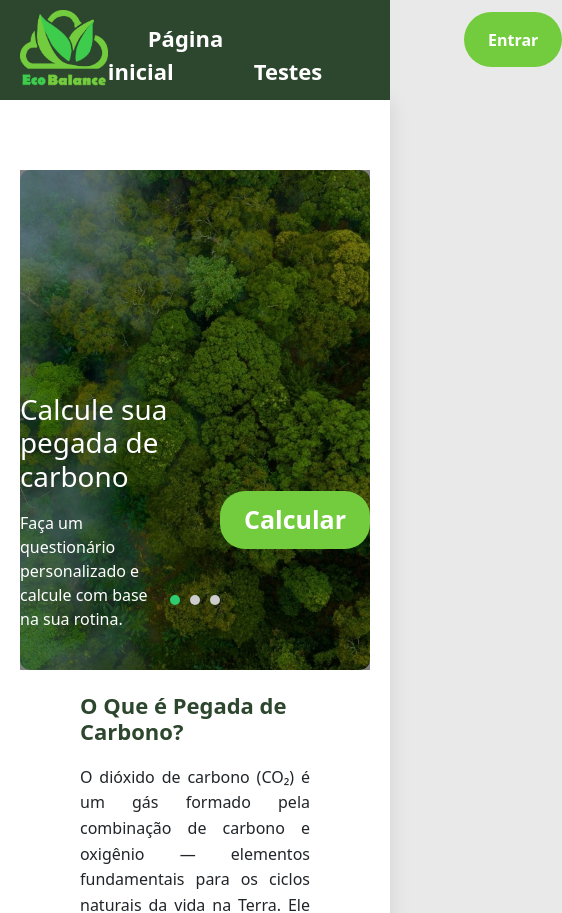
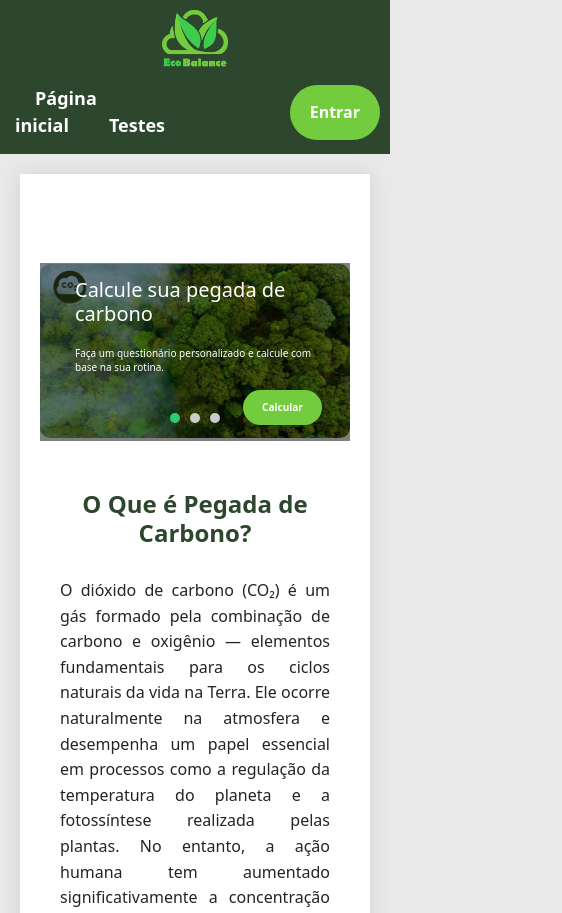
Before and after one commit to littlerichard01/EcoBalance, a React (Create React App) app in the folder client/: page / in a window 390 px wide. Shown: the top 913 px of the page, 562 px wide, since content can reach past the window. Built offline with nearby package versions, Linux system fonts and the light colour scheme.

Commit message:
Nesta Branch ajustamos a responsividades de todas as  páginas. ( Peço, favor de testar e apresentar feedbacks )

```diff
--- a/client/src/App.js
+++ b/client/src/App.js
@@ -12,6 +12,7 @@ import HomeLogado from "./pages/HomeLogado.js";
 import Rotinas from "./pages/Rotinas.js";
 import TesteLogado from "./pages/TesteLogado.js";
 import Teste from "./pages/Teste.js";
+
 
 function App() {
   return (
@@ -28,6 +29,7 @@ function App() {
         <Route path="/rotinas" element={<Rotinas/>} />
         <Route path="/teste-logado" element={<TesteLogado/>} />
         <Route path="/teste" element={<Teste/>} />
+
       </Routes>
     </Router>
   );
--- a/client/src/pages/HomeLogado.js
+++ b/client/src/pages/HomeLogado.js
@@ -1,4 +1,4 @@
-import React, { useState, useEffect } from 'react';
+import React, { useState, useEffect, useRef } from 'react';
 import './Login.css';
 import folhaEsquerda from '../assets/folha-esquerda.png';
 import folhaDireita from '../assets/folha-direita.png';
@@ -25,6 +25,7 @@ const Home = () => {
   const handleTesteLogadoClick = () => {
     navigate('/teste-logado');
   };
+
 
   const [activeIndex, setActiveIndex] = useState(0);
   const images = [fotoHome01, fotoHome02, fotoHome03]; // Array com as imagens
--- a/client/src/pages/InfoCadastro.js
+++ b/client/src/pages/InfoCadastro.js
@@ -166,6 +166,7 @@ const InfoCadastro = () => {
                 <div className="info-usuario">
                     <div className="login-box" >
                         <div className="login-section-alterar-informacoes">
+                            <div className="info-parte-1">
                             <h2 className="login-title">Informações de Usuário</h2>
                             <img src={avatar} alt="Avatar do usuário" className="icone-avatar-info-usuario" />
                             <PencilFill
@@ -174,6 +175,8 @@ const InfoCadastro = () => {
                                                     color="black"
                                                    // onClick={() => handle()}
                                                   />
+                                                  </div>
+                            <div className="info-parte-2">
                             <p style={{ fontWeight: 'bold', marginBottom: '4px' }}>Nome:</p>
                             <div className="form-group-cadastro">{usuario?.nome}</div>
                             <p style={{ fontWeight: 'bold', marginBottom: '4px' }}>E-mail:</p>
@@ -181,6 +184,7 @@ const InfoCadastro = () => {
                             <button className="btn-alterar-informacoes" onClick={() => setMostrarModal(true)}>
                                 Alterar Informações
                             </button>
+                            </div>
                         </div>
                     </div>
                 </div>
--- a/client/src/pages/Login.css
+++ b/client/src/pages/Login.css
@@ -279,27 +279,30 @@ body {
   align-items: center;
   justify-content: center;
   padding: 40px 30px;
+  margin-bottom: 70px;
+  text-align: center;
 }
 
 .login-title {
   color: #2D462E;
   text-align: center;
-  margin-bottom: 20px;
   font-weight: 700;
+  width: 100%;
+  margin-bottom: 30px;;
 }
 
 .login-form-box {
   background-color: #ffffff;
   border: 1px solid #ccc;
   border-radius: 0;
-  padding: 85px;
+  padding: 50px;
   width: 100%;
   max-width: 400px;
 }
 
 .form-group {
-  width: 100%;
-  display: flex;
+  display: flex;
+  width: 100%;
   align-items: center;
   margin-bottom: 15px;
   background-color: #fff;
@@ -308,6 +311,16 @@ body {
   padding: 8px 12px;
 }
 
+
+
+.info-parte-1{
+
+  align-items: center;
+  align-content: center;
+  text-align: center;
+  margin-top: 50px;
+
+}
 
 .icon {
   margin-right: 10px;
@@ -599,7 +612,7 @@ body {
 
 /* Ajuste de alinhamento e espaçamento */
 .login-title {
-  text-align: left;
+  text-align: center;
 }
 
 .info-section {
@@ -698,13 +711,10 @@ body {
 }
 
 .icone-avatar-info-usuario{
-
-  align-self: center;
-  margin: auto;
-  margin-left: 180px;
   background-color: rgb(206, 205, 205);
   border-radius: 100px;
   margin-bottom: 30px;
+
 }
 
 .subnav-bar {
@@ -793,17 +803,11 @@ body {
   flex-direction: column;
   justify-content: center;
   align-items: center;
-  padding-top: 0%;
   margin-bottom: 0px;
-}
-
-.login-section-alterar-informacoes {
-  flex-direction: column;
-  align-items: center;
-  justify-content: center;
-  width: 100%;
-  padding: 50px;
-}
+
+}
+
+
 
 .btn-alterar-informacoes {
   background-color: #73CC3D;
@@ -816,6 +820,7 @@ body {
   font-weight: bold;
   margin-left: 325px;
   display: block;
+  margin-top: 30px;
   transition: background-color 0.3s ease, transform 0.2s ease;
 }
 
@@ -849,15 +854,15 @@ body {
   .folha-sidebar {
     display: none; /* Esconde folha decorativa em telas pequenas */
   }
-.info-usuario {
-    margin:80%;
+
+
+  .login-section-alterar-informacoes {
+
+    flex-direction: column;
+    padding: 50px;
     align-items: center;
     justify-content: center;
-  }
-
-  .login-section-alterar-informacoes {
-    padding: 20px;
-    align-items: center;
+    margin-top: 30px;
   }
 
   .btn-alterar-informacoes {
@@ -904,6 +909,14 @@ body {
 
 }
 
+.login-section-alterar-informacoes {
+
+  flex-direction: column;
+  padding: 50px;
+  align-items: center;
+  justify-content: center;
+  margin-top: 30px;
+}
 .container-rotinas {
   display: grid;
   grid-template-columns: repeat(3, 1fr);
@@ -945,9 +958,8 @@ body {
 
 .login-title-rotina {
   color: #2D462E;
-  text-align: center;
   font-size: 36px;
-  font-weight: 700;
+  font-weight: 700;;
 }
 
 .icone-editar {
@@ -1097,11 +1109,12 @@ body {
 
 
   .login-box {
+    display: flex;
     align-items: center;
     justify-content: center;
     flex-direction: column;
     gap: 20px;
-    padding: 0;
+
   }
 
   .login-section,
@@ -1113,6 +1126,7 @@ body {
   .login-title,
   .cadastre-se-titulo {
     font-size: 22px;
+
   }
 
   .login-form-box,
@@ -1135,6 +1149,8 @@ body {
   }
 
 }
+
+
 
 .mensagem-senha {
   font-size: 0.85rem;
@@ -1338,80 +1354,8 @@ body {
 
 /* ... outros estilos ... */
 
-.avatar-container {
-  width: 40px;
-  height: 40px;
-  border-radius: 50%;
-  background-color: #EEEEEE; /* Círculo cinza */
-  display: flex;
-  align-items: center;
-  justify-content: center;
-  overflow: hidden;
-  cursor: pointer; /* Adiciona cursor para indicar interatividade */
-  position: relative; /* Necessário para posicionar o dropdown */
-}
-
-.icone-avatar {
-  margin-right: auto;
-  margin-top: 1px;
-  width: 50px;
-  height: 50px;
-  border-radius: 50%;
-  object-fit: cover;
-  background-color: #EEEEEE;
-}
-
-.dropdown-menu {
-  position: absolute;
-  top: calc(100% + 5px); /* Posiciona abaixo do avatar */
-  right: 0;
-  background-color: #f9f9f9;
-  border: 1px solid #ccc;
-  box-shadow: 0px 8px 16px 0px rgba(0,0,0,0.2);
-  z-index: 1000;
-  min-width: 200px; /* Ajuste conforme necessário */
-  border-radius: 5px;
-  padding: 10px 0;
-  display: none; /* Inicialmente escondido */
-}
-
-/* Estilos para quando o dropdown estiver visível (a classe 'show' é adicionada dinamicamente com JavaScript) */
-.dropdown-menu.show {
-  display: block;
-}
-
-.dropdown-menu .profile-section {
-  padding: 10px 15px;
-  border-bottom: 1px solid #eee;
-  display: flex;
-  align-items: center;
-  gap: 10px;
-}
-
-.dropdown-menu .profile-icon {
-  font-size: 1.5em;
-  color: #555;
-}
-
-.dropdown-menu .user-name {
-  margin: 0;
-  font-weight: bold;
-}
-
-.dropdown-menu .menu-option {
-  padding: 10px 15px;
-  cursor: pointer;
-  transition: background-color 0.3s ease;
-}
-
-.dropdown-menu .menu-option:hover {
-  background-color: #eee;
-}
-
-.dropdown-menu .menu-option.active {
-  background-color: #d4edda;
-  color: #155724;
-}
+
+
 
 .recharts-pie path:focus {
   outline: none;
@@ -1444,5 +1388,366 @@ body {
   outline: none;
   box-shadow: none;
 }
-
-/* ... outros estilos ... */
+  /* Estilos para telas menores (max-width: 600px) */
+@media (max-width: 600px) {
+  .folha-esquerda,
+  .folha-direita {
+    display: none; /* Oculta as folhas laterais */
+  }
+
+  .header {
+    flex-direction: column; /* Empilha os itens do cabeçalho */
+    height: auto;
+    padding: 10px;
+    align-items: center;
+  }
+
+  .header-top {
+    margin-left: 0;
+    flex-direction: column;
+    align-items: center;
+    gap: 10px;
+  }
+
+  .header-right {
+    margin-right: 0;
+    gap: 20px;
+    align-items: center;
+    justify-content: center;
+    margin-top: 10px;
+  }
+
+  .logo {
+    height: 60px;
+  }
+
+  .toggle-theme {
+    padding: 10px 20px;
+    font-size: 14px;
+  }
+
+  .btn-entrar {
+    width: auto;
+    padding: 10px 20px;
+    font-size: 16px;
+  }
+
+  .header-links {
+    font-size: 18px;
+    margin: 5px;
+  }
+
+  .nav-bar {
+    position: static; /* Remove o posicionamento fixo */
+    flex-direction: column; /* Empilha os links de navegação */
+    height: auto;
+  }
+
+  .nav-metade-esquerda,
+  .nav-metade-direita {
+    width: 100%;
+    text-align: center;
+    padding: 10px 0;
+  }
+
+  .navlink {
+    margin: 20px;
+  }
+
+  .login-container {
+    padding: 20px;
+  }
+
+  .login-box-wrapper {
+    padding: 20px;
+  }
+
+  .content-overlay {
+    top: 20px;
+  }
+
+  .overlay-content-text {
+    margin-top: 100px;
+    padding: 0 20px;
+  }
+
+  .overlay-content-btn {
+    margin-top: 100px;
+    margin-left: 20px;
+    justify-content: center;
+    width: 100%;
+  }
+
+  .overlay-button {
+    font-size: 20px;
+    max-width: 100%;
+  }
+
+  .login-box {
+    flex-direction: column;
+  }
+
+  .login-section,
+  .register-section {
+    padding: 30px 20px;
+  }
+
+  .login-title,
+  .cadastre-se-titulo {
+    font-size: 24px;
+    text-align: center;
+  }
+
+  .login-form-box,
+  .register-fields {
+    max-width: 100%;
+    padding: 20px;
+  }
+
+  .form-group {
+    padding: 8px 15px;
+  }
+
+  .btn-login,
+  .btn-cadastrar,
+  .btn-enviar {
+    font-size: 18px;
+    max-width: 100%;
+    width: 100%;
+  }
+
+  .register-fields .form-group {
+    padding: 8px 15px;
+  }
+
+  .vivi {
+    padding: 30px;
+  }
+
+  .carousel-box {
+    height: auto;
+    margin-top: 20px;
+  }
+
+  .carousel-image {
+    height: auto;
+  }
+
+  .carousel-caption {
+    top: 15%; /* Ajusta a posição vertical */
+    padding: 0 15px; /* Adiciona padding horizontal */
+    font-size: 16px; /* Reduz o tamanho da fonte */
+  }
+
+  .content-overlay {
+    top: 22%; /* Ajusta a posição vertical da sobreposição */
+    left: 0;
+    width: 100%;
+    height: 79%; /* Ajusta a altura automaticamente */
+    display: flex;
+    flex-direction: column; /* Garante que o texto e o botão fiquem empilhados */
+    justify-content: center;
+    align-items: center;
+    background-color: rgba(0, 0, 0, 0.5);
+    color: white;
+    text-align: center;
+    padding: 15px; /* Adiciona um pouco de padding interno na sobreposição */
+  }
+
+  .overlay-content-text {
+    margin-top: 0; /* Remove a margem superior */
+    padding: 0 px; /* Adiciona padding horizontal ao texto */
+     /* Adiciona margem inferior para separar do botão */
+  }
+
+  .overlay-content-text h1 {
+    font-size: 20px; /* Reduz o tamanho da fonte do título */
+    margin-bottom: 0.5em;
+    line-height: 1.2;
+    word-break: break-word; /* Quebra palavras longas */
+  }
+
+  .overlay-content-text p {
+    font-size: 10px; /* Reduz o tamanho da fonte do parágrafo */
+    line-height: 1.4;
+    word-break: break-word; /* Quebra palavras longas */
+  }
+
+  .overlay-content-btn {
+    margin-left: 175px; /* Remove a margem esquerda */
+    margin-top: 0; /* Remove a margem superior */
+    display: flex;
+    justify-content: center; /* Centraliza o botão */
+    width: 35%;
+  }
+
+  .overlay-button {
+    font-size: 10px; /* Reduz o tamanho da fonte do botão */
+    max-width: 80%; /* Limita a largura máxima do botão */
+    padding: 10px;
+  }
+
+  .btn-calcular {
+    font-size: 16px;
+    width: 40%;
+  }
+
+  .info-section {
+    padding: 20px;
+  }
+
+
+  .subnav-bar {
+    margin-top: 0;
+  }
+
+  .btn-alterar-informacoes {
+    margin-left: 0;
+    width: 100%;
+  }
+
+  .form-group-cadastro {
+    padding: 15px;
+  }
+
+  .container-rotinas {
+    grid-template-columns: 1fr; /* Uma coluna para telas menores */
+  }
+
+  .rotina-circle {
+    width: 100px;
+    height: 100px;
+    font-size: 18px;
+  }
+
+  .login-title-rotina {
+    font-size: 28px;
+    text-align: center;
+  }
+
+  .scroll-container {
+    padding: 0 10px;
+  }
+
+  .container-grafico {
+    padding: 10px;
+  }
+
+  .grafico-circle-wrapper {
+    min-width: 60px;
+  }
+
+  .grafico-circle {
+    min-width: 60px;
+    height: 60px;
+    font-size: 14px;
+  }
+
+  .grafico-label {
+    font-size: 0.75rem;
+  }
+
+  .conteudo-rotinas {
+    width: 90%;
+    padding: 20px;
+    margin-top: 20px;
+    margin-bottom: 20px;
+  }
+
+  .botoes-navegacao {
+    flex-direction: column;
+    align-items: center;
+    gap: 15px;
+  }
+
+  .botao {
+    width: 100%;
+    margin-left: 0 !important;
+    margin-right: 0 !important;
+  }
+
+  .botao.primario,
+  .botao.secundario {
+    margin: 0 !important;
+    width: 100%;
+  }
+
+  .progresso-bolinhas {
+    margin-top: 20px;
+  }
+
+  .bolinha {
+    width: 20px;
+    height: 20px;
+    margin-left: 10px;
+  }
+}
+
+/* Estilos para telas um pouco maiores (max-width: 768px) - Adicional para tablets menores */
+@media (max-width: 768px) {
+  .container-rotinas {
+    grid-template-columns: repeat(2, 1fr); /* Duas colunas para tablets menores */
+  }
+
+
+.login-section-alterar-informacoes{
+margin: 0;
+}
+
+.info-parte-1,
+.info-parte-2 {
+  width: 100%;
+  text-align: center;
+}
+
+.icone-avatar-info-usuario {
+  width: 80px;
+  height: 80px;
+}
+
+.custom-modal-content {
+  width: 95%;
+  padding: 15px;
+}
+
+.form-group-cadastro {
+  word-wrap: break-word;
+  padding: 10px;
+}
+
+.info-usuario {
+  width: 100%;
+  padding: 20px;
+  margin-bottom: 0px;
+  display: flex;
+  flex-direction: column;
+  align-items: center;
+  justify-content: center;
+}
+
+
+.grafico-circle-wrapper {
+  width: 80px; /* menor nos celulares */
+}
+
+.grafico-label {
+  font-size: 12px;
+}
+
+.scroll-btn {
+  font-size: 20px;
+  padding: 5px;
+}
+
+.container-grafico {
+  gap: 8px;
+  padding: 8px;
+}
+
+.login-title-Graficos {
+  font-size: 18px;
+  text-align: center;
+}
+
+
+}
```
Also changed, not shown: 1 other file (tests, documents, lock files or other folders).
